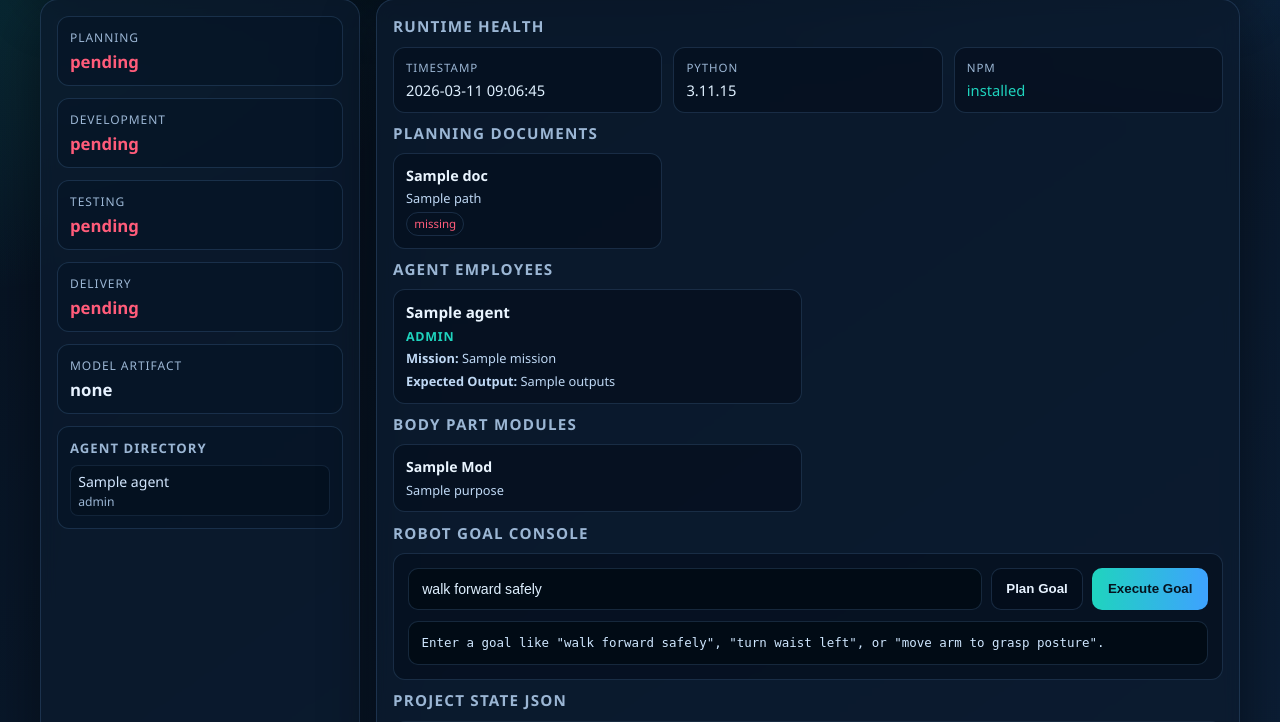
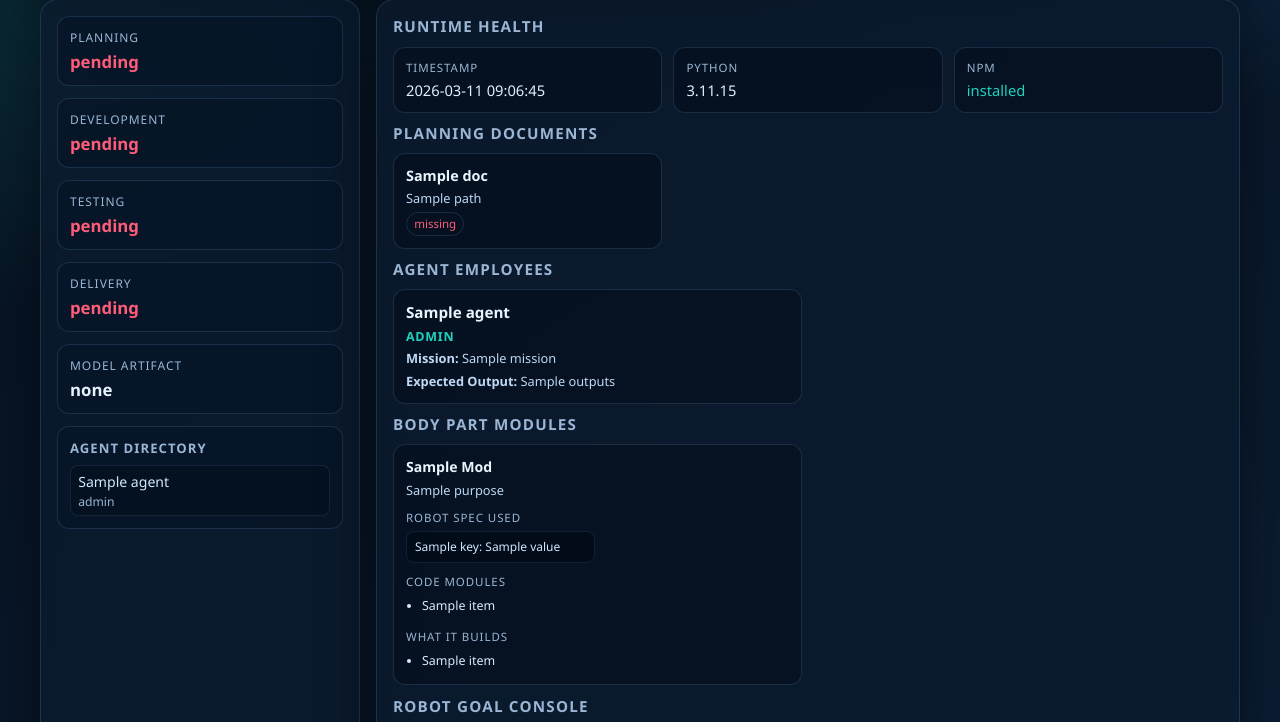
Before and after one commit to mukitc2010/RobotDynamicsAi, a Flask app: template frontend/templates/index.html in a window 1280 px wide. Shown: the part 119-841 px from the top of the page. Run offline with Flask 3, Linux system fonts and the light colour scheme; the template is opened without the code that fills it: most values are stand-ins (such as "Sample title", 1, 10 or a date in 2020).

Commit message:
Expand dashboard body-part build details

```diff
--- a/frontend/templates/index.html
+++ b/frontend/templates/index.html
@@ -311,6 +311,41 @@
       line-height: 1.35;
     }
 
+    .module-section-title {
+      margin-top: 0.35rem;
+      font-size: 0.72rem;
+      color: var(--muted);
+      text-transform: uppercase;
+      letter-spacing: 0.08em;
+    }
+
+    .module-list {
+      margin: 0;
+      padding-left: 1rem;
+      color: #d7ebff;
+      font-size: 0.78rem;
+      line-height: 1.45;
+    }
+
+    .module-list li {
+      margin: 0.15rem 0;
+    }
+
+    .spec-grid {
+      display: grid;
+      grid-template-columns: repeat(2, minmax(0, 1fr));
+      gap: 0.4rem;
+    }
+
+    .spec-chip {
+      border: 1px solid rgba(90, 136, 184, 0.16);
+      border-radius: 8px;
+      background: rgba(2, 11, 21, 0.72);
+      padding: 0.4rem 0.5rem;
+      font-size: 0.75rem;
+      color: #cfe7ff;
+    }
+
     .api-wrap {
       border: 1px solid var(--panel-border);
       border-radius: 12px;
@@ -475,6 +510,10 @@
       .goal-row {
         grid-template-columns: 1fr;
       }
+
+      .spec-grid {
+        grid-template-columns: 1fr;
+      }
     }
   </style>
 </head>
@@ -587,6 +626,32 @@
               <div class="module-card">
                 <h4>{{ mod.name }}</h4>
                 <p>{{ mod.purpose }}</p>
+                {% if mod.robot_spec_used %}
+                  <div class="module-section-title">Robot Spec Used</div>
+                  <div class="spec-grid">
+                    {% for key, value in mod.robot_spec_used.items() %}
+                      <div class="spec-chip">{{ key }}: {{ value }}</div>
+                    {% endfor %}
+                  </div>
+                {% endif %}
+
+                {% if mod.code_modules %}
+                  <div class="module-section-title">Code Modules</div>
+                  <ul class="module-list">
+                    {% for item in mod.code_modules %}
+                      <li>{{ item }}</li>
+                    {% endfor %}
+                  </ul>
+                {% endif %}
+
+                {% if mod.functionality %}
+                  <div class="module-section-title">What It Builds</div>
+                  <ul class="module-list">
+                    {% for item in mod.functionality %}
+                      <li>{{ item }}</li>
+                    {% endfor %}
+                  </ul>
+                {% endif %}
               </div>
             {% endfor %}
           {% else %}
```
